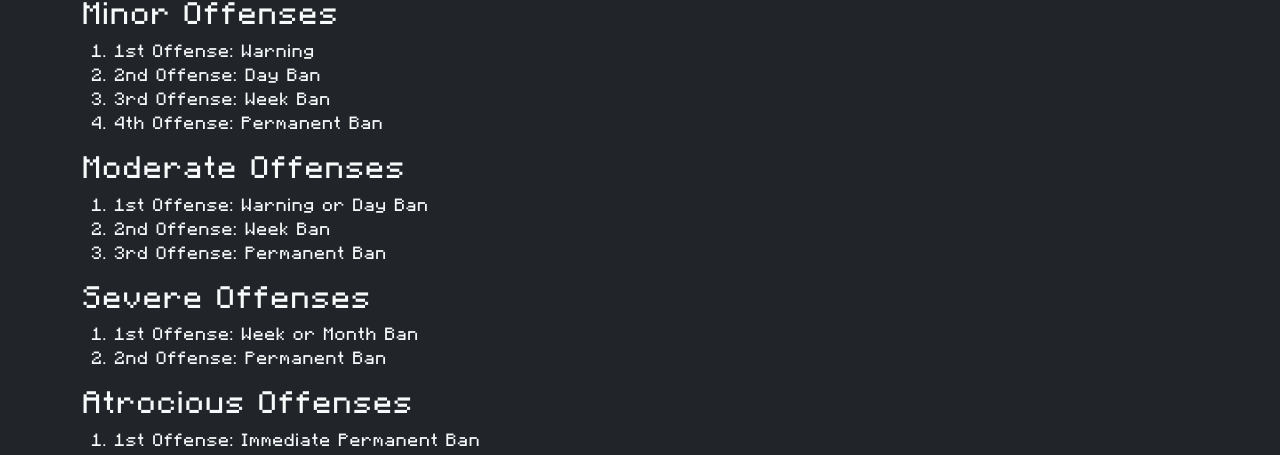
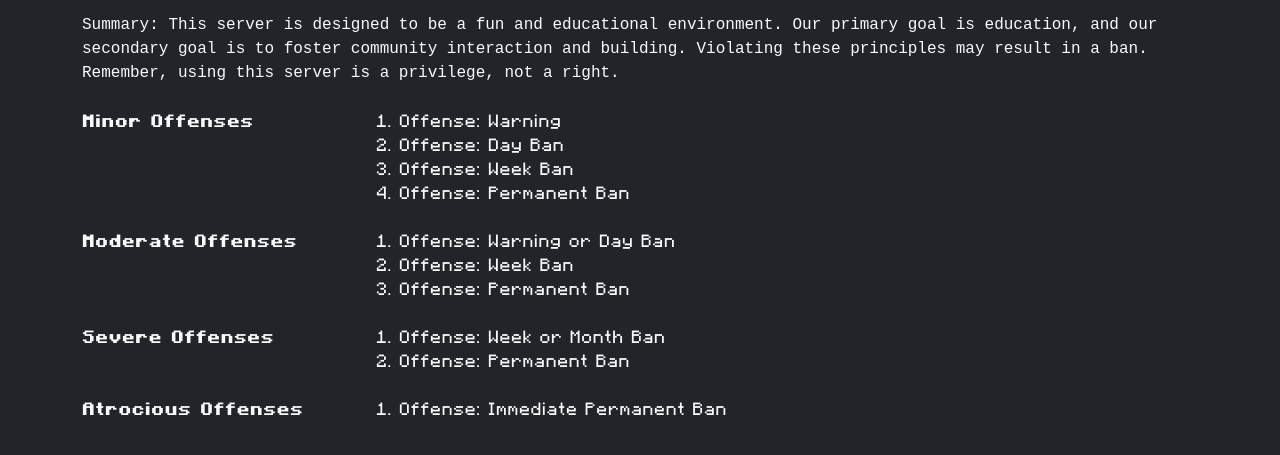
Before and after one commit to CappyTech/SC, a plain HTML site: page rules.html in a window 1280 px wide. Shown: the part 345-800 px from the top of the page. Drawn offline with nearby package versions, Linux system fonts and the light colour scheme.

Commit message:
Update rules.html

```diff
--- a/rules.html
+++ b/rules.html
@@ -44,60 +44,51 @@
     </nav>
     <div class="container mt-5">
         <h1 class="text-center mb-4">Server Rules and Offense Tiers</h1>
-
+        <h2 class="mb-4 mt-4 minecraft-bold">Basic Rules</h2>
+        <p>Summary: This server is designed to be a fun and educational environment. Our primary goal is
+            education,
+            and our secondary goal is to foster community interaction and building. Violating these principles
+            may
+            result in a ban. Remember, using this server is a privilege, not a right.</p>
         <!-- Offense Tiers Section -->
-        <dl>
-            <dt>
-                <h2>Offense Tiers and Consequences</h2>
+        <dl class="row mt-4">
+            <dt class="col-sm-3 minecraft-bold">
+                Minor Offenses
             </dt>
-            <dd>
-                <h3>Minor Offenses</h3>
+            <dd class="col-sm-9">
                 <ol>
-                    <li>1st Offense: Warning</li>
-                    <li>2nd Offense: Day Ban</li>
-                    <li>3rd Offense: Week Ban</li>
-                    <li>4th Offense: Permanent Ban</li>
+                    <li>Offense: Warning</li>
+                    <li>Offense: Day Ban</li>
+                    <li>Offense: Week Ban</li>
+                    <li>Offense: Permanent Ban</li>
                 </ol>
             </dd>
-
-            <dd>
-                <h3>Moderate Offenses</h3>
+            <dt class="col-sm-3 minecraft-bold">
+                Moderate Offenses
+            </dt>
+            <dd class="col-sm-9">
                 <ol>
-                    <li>1st Offense: Warning or Day Ban</li>
-                    <li>2nd Offense: Week Ban</li>
-                    <li>3rd Offense: Permanent Ban</li>
+                    <li>Offense: Warning or Day Ban</li>
+                    <li>Offense: Week Ban</li>
+                    <li>Offense: Permanent Ban</li>
                 </ol>
             </dd>
-
-            <dd>
-                <h3>Severe Offenses</h3>
+            <dt class="col-sm-3 minecraft-bold">
+                Severe Offenses
+            </dt>
+            <dd class="col-sm-9">
                 <ol>
-                    <li>1st Offense: Week or Month Ban</li>
-                    <li>2nd Offense: Permanent Ban</li>
+                    <li>Offense: Week or Month Ban</li>
+                    <li>Offense: Permanent Ban</li>
                 </ol>
             </dd>
-
-            <dd>
-                <h3>Atrocious Offenses</h3>
+            <dt class="col-sm-3 minecraft-bold">
+                Atrocious Offenses
+            </dt>
+            <dd class="col-sm-9">
                 <ol>
-                    <li>1st Offense: Immediate Permanent Ban</li>
+                    <li>Offense: Immediate Permanent Ban</li>
                 </ol>
-            </dd>
-        </dl>
-
-        <!-- Basic Rules Section -->
-        <dl>
-            <dt>
-                <h2>Basic Rules</h2>
-            </dt>
-            <dd>
-                <p>Summary: This server is designed to be a fun and educational environment. Our primary goal is
-                    education,
-                    and our secondary goal is to foster community interaction and building. Violating these principles
-                    may
-                    result in a ban. Remember, using this server is a privilege, not a right.</p>
-
-                <!-- Detailed rules for each category can be listed here -->
             </dd>
         </dl>
     </div>
```
